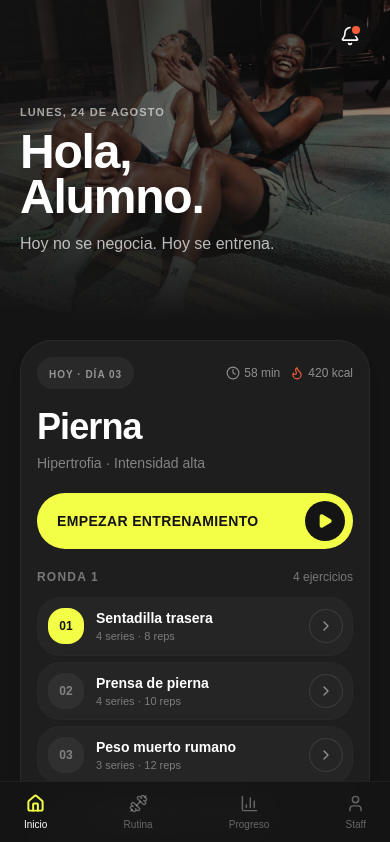
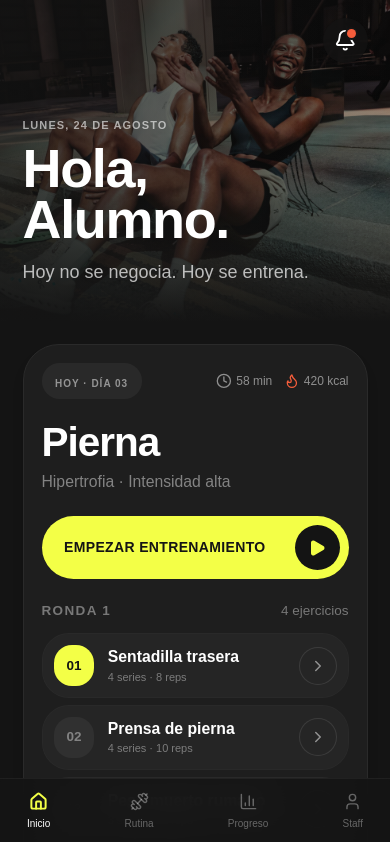
Before and after one commit to King1331/RpBox-Gym-Limon, a React (Vite) app: page / in a window 390 px wide. Shown: the top 842 px of the page. Built offline with nearby package versions, Linux system fonts and the light colour scheme.

Commit message:
style: adjust global rem scaling for larger mobile touch targets

```diff
--- a/src/index.css
+++ b/src/index.css
@@ -77,7 +77,6 @@
   --ring: oklch(0.556 0 0);
   --radius: 0.625rem;
 
-  /* Agrega esto justo abajo para forzar el fondo en todo el canvas de Android */
   html, body {
     background-color: var(--background);
     color-scheme: dark;
@@ -86,6 +85,17 @@
 }
 
 @layer base {
+  /* --- AJUSTE GLOBAL DE REM PARA BOTONES E ICONOS --- */
+  html {
+    font-size: 18px; /* Incrementa proporcionalmente botones, navbars e iconos en celulares */
+  }
+
+  @media (min-width: 768px) {
+    html {
+      font-size: 16px; /* Mantiene la escala estándar en tablets y laptops */
+    }
+  }
+
   * {
     @apply border-border outline-ring/50;
   }
@@ -229,7 +239,6 @@
     justify-content: space-between;
     border-top: 1px solid rgba(255, 255, 255, 0.05);
     background-color: rgba(20, 20, 20, 0.9);
-    /* Combinamos el padding original lateral/superior con el safe area inferior dinámico */
     padding: 0.75rem 1.5rem calc(0.75rem + env(safe-area-inset-bottom)) 1.5rem;
     backdrop-filter: blur(16px);
   }
```
Lines whose indentation alone changed are shown as unchanged.
